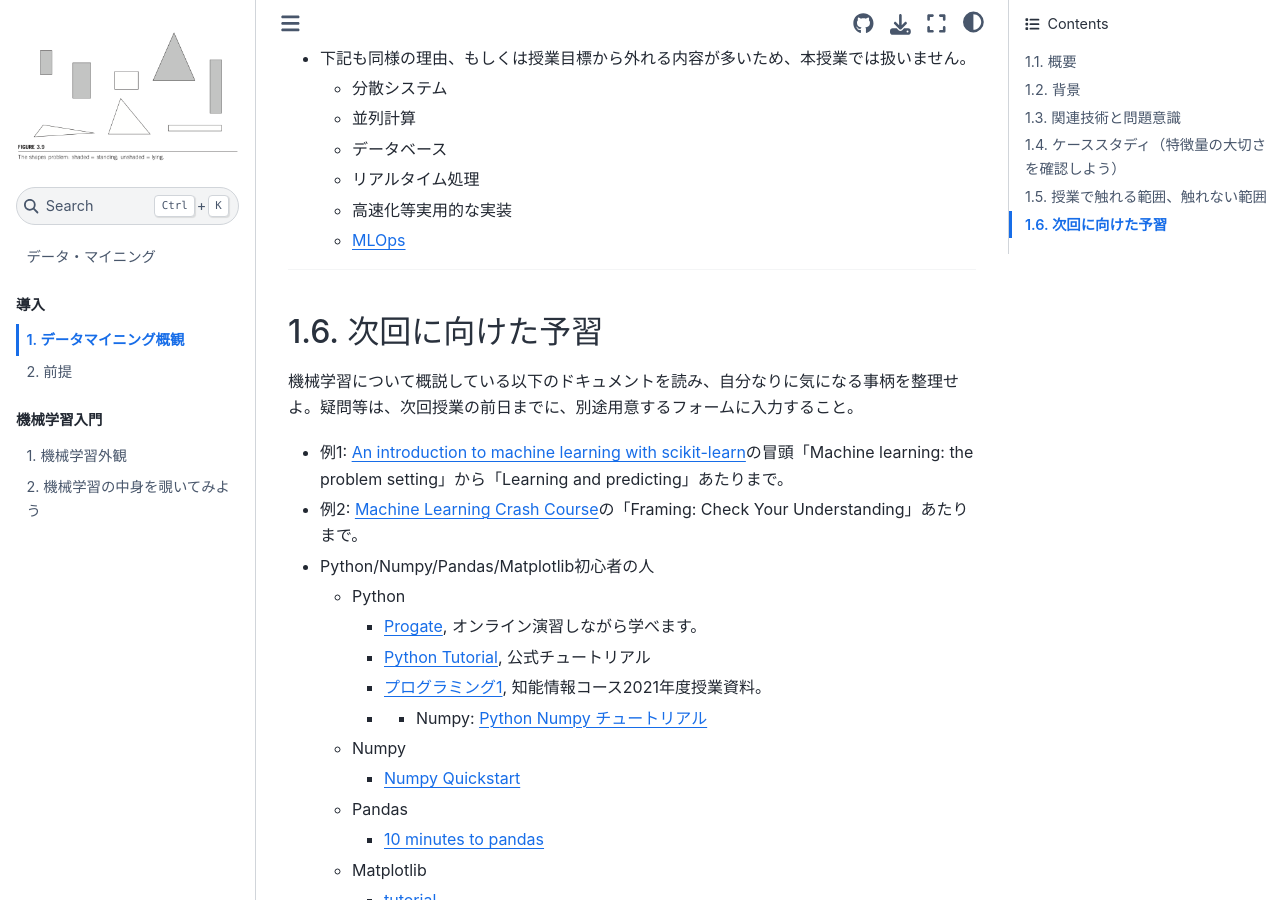
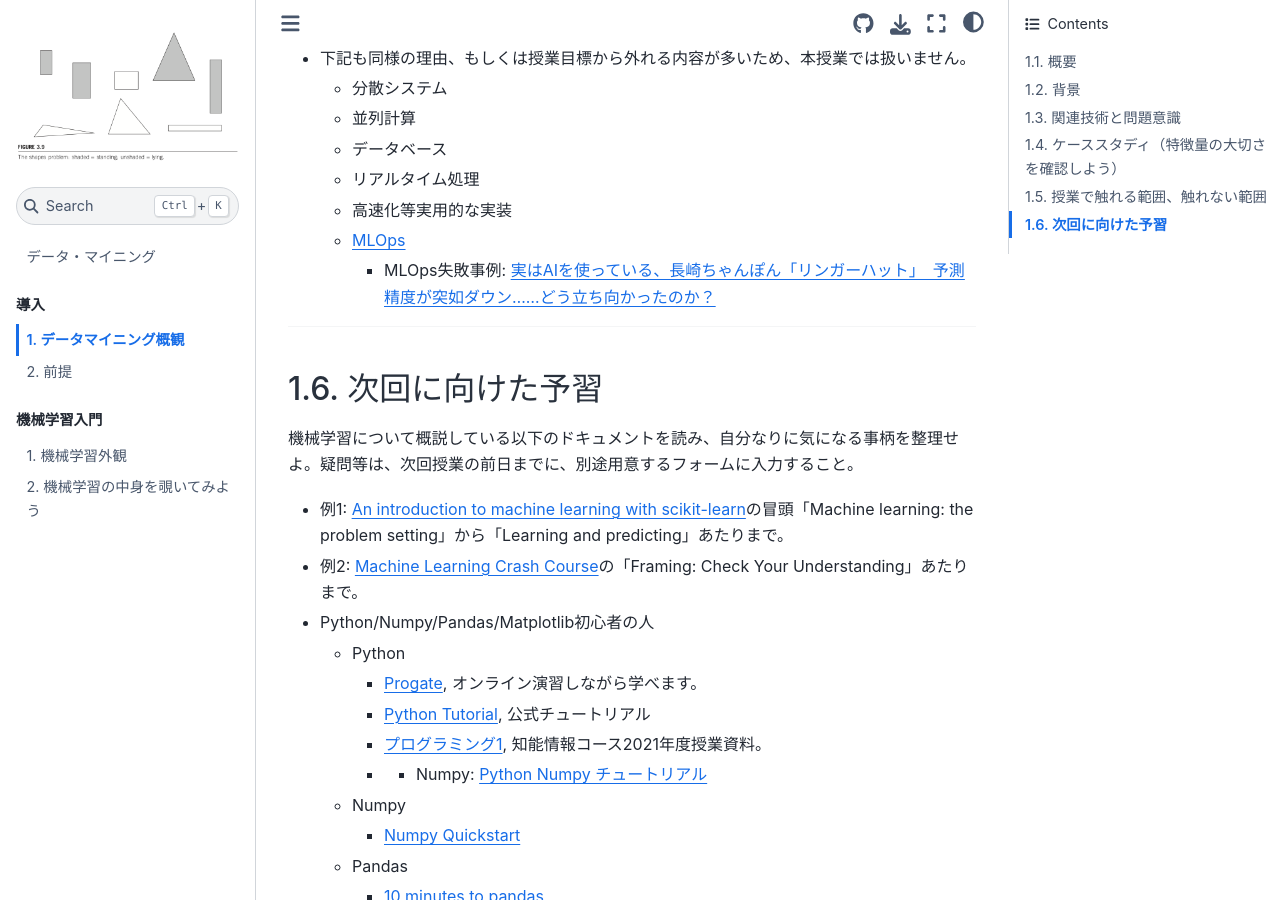
Before and after one commit to naltoma/datamining_intro2021, a Jupyter Book: the page built from 1-intro/intro.md, in a window 1280 px wide and 900 px high, scrolled down 13552 px. Built offline with Jupyter Book 1.0.4 settings and Sphinx 7.4.7 and the Sphinx Book theme 1.1.4, drawn with Linux system fonts in a browser that asks for light colours; pages that are not in the unit, such as notebooks, are missing from menus.

Commit message:
add ref and exercise

```diff
--- a/1-intro/intro.md
+++ b/1-intro/intro.md
@@ -263,6 +263,7 @@
     - リアルタイム処理
     - 高速化等実用的な実装
     - [MLOps](https://ja.wikipedia.org/wiki/MLOps)
+      - MLOps失敗事例: [実はAIを使っている、長崎ちゃんぽん「リンガーハット」　予測精度が突如ダウン……どう立ち向かったのか？](https://www.itmedia.co.jp/business/articles/2203/10/news007.html)
 
 ---
 
```
Also changed, not shown: 1 other file.
